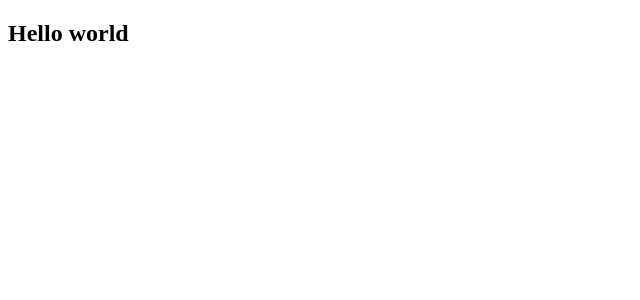
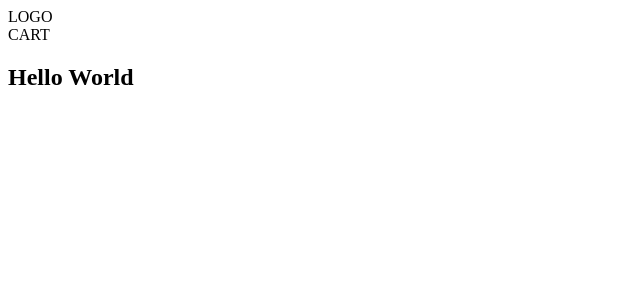
Before and after one commit to Albatraoz12/shitshop, a React (Vite) app: page / in a window 1280 px wide. Shown: the top 300 px of the page, without its empty margins (0-640 px from the left). Built offline with nearby package versions, Linux system fonts and the light colour scheme.

Commit message:
set up react router and create nacbar component

```diff
--- a/src/App.jsx
+++ b/src/App.jsx
@@ -1,8 +1,21 @@
+import { BrowserRouter, Routes, Route } from 'react-router-dom';
+import Navbar from './compoment/Navbar';
+
 function App() {
   return (
-    <>
-      <h2>Hello world</h2>
-    </>
+    <BrowserRouter>
+      <Navbar />
+      <Routes>
+        <Route
+          path='/'
+          element={
+            <div>
+              <h2>Hello World</h2>
+            </div>
+          }
+        />
+      </Routes>
+    </BrowserRouter>
   );
 }
 
--- /dev/null
+++ b/src/compoment/Navbar.jsx
@@ -0,0 +1,10 @@
+const Navbar = () => {
+  return (
+    <nav>
+      <div>LOGO</div>
+      <div>CART</div>
+    </nav>
+  );
+};
+
+export default Navbar;
```
